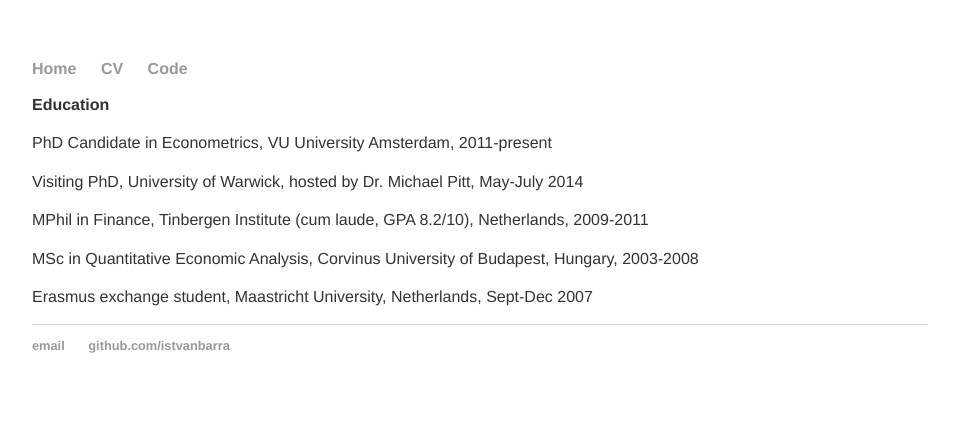
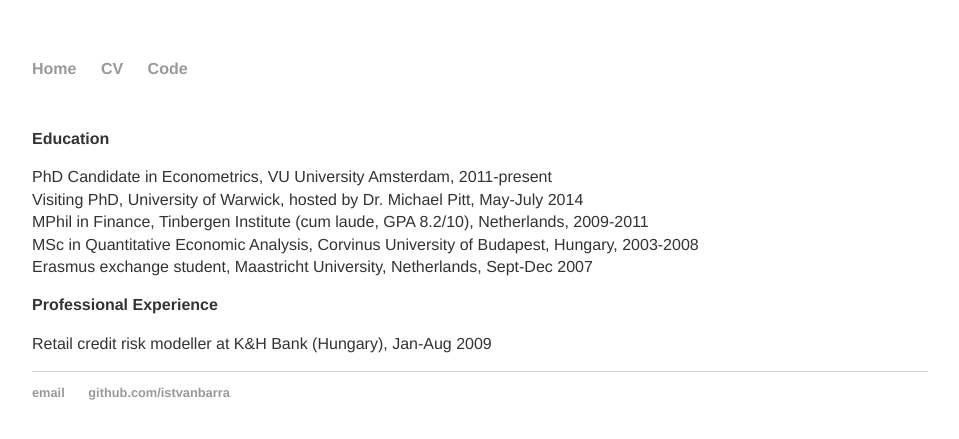
Before and after one commit to istvanbarra/istvanbarra.github.io, a Jekyll site: the page built from cv/index.html, in a window 1280 px wide. Shown: the top 439 px of the page, without its empty margins (160-1119 px from the left). Built offline with Jekyll 4.4.1, drawn with Linux system fonts in a browser that asks for light colours.

Commit message:
Update index.html

```diff
--- a/cv/index.html
+++ b/cv/index.html
@@ -3,11 +3,16 @@
 title: István Barra CV
 ---
 <div class="blurb">
+	<br>
 	<p><b>Education</b></p>
 
-	<p>PhD Candidate in Econometrics, VU University Amsterdam, 2011-present </p>
-	<p>Visiting PhD, University of Warwick, hosted by Dr. Michael Pitt, May-July 2014 </p>
-	<p>MPhil in Finance, Tinbergen Institute (cum laude, GPA 8.2/10), Netherlands, 2009-2011 </p>
-	<p>MSc in Quantitative Economic Analysis, Corvinus University of Budapest, Hungary, 2003-2008 </p>
-	<p>Erasmus exchange student, Maastricht University, Netherlands, Sept-Dec 2007 </p>
+	<p>PhD Candidate in Econometrics, VU University Amsterdam, 2011-present <br>
+	Visiting PhD, University of Warwick, hosted by Dr. Michael Pitt, May-July 2014 <br>
+	MPhil in Finance, Tinbergen Institute (cum laude, GPA 8.2/10), Netherlands, 2009-2011 <br>
+	MSc in Quantitative Economic Analysis, Corvinus University of Budapest, Hungary, 2003-2008 <br>
+	Erasmus exchange student, Maastricht University, Netherlands, Sept-Dec 2007 </p>
+
+	<p><b>Professional Experience</b></p>
+
+	<p>Retail credit risk modeller at K&H Bank (Hungary), Jan-Aug 2009</p>
 </div><!-- /.blurb -->
```
